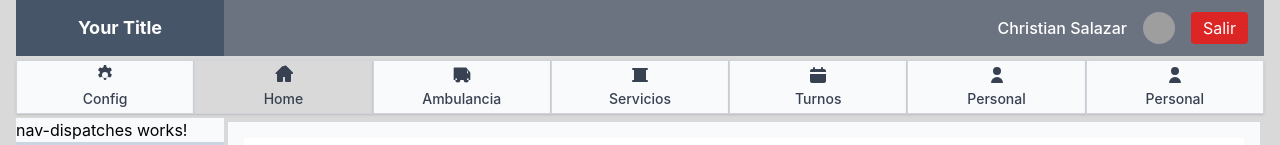
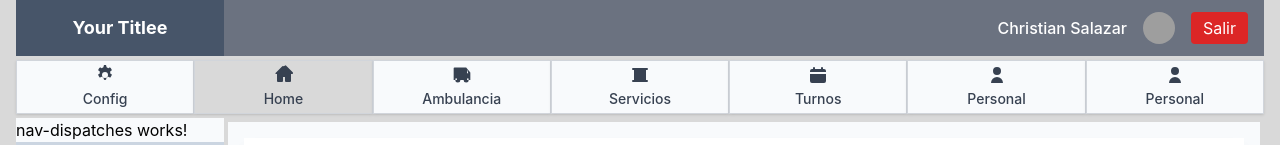
Before and after one commit to ChristianSalazar12/frontAmbuApi, an Angular app: page / in a window 1280 px wide. Shown: the top 145 px of the page. Built offline with nearby package versions, Linux system fonts and the light colour scheme; grey boxes are pictures that could not be loaded.

Commit message:
feat: add changes for merge

```diff
--- a/src/app/features/control/components/header/header.component.html
+++ b/src/app/features/control/components/header/header.component.html
@@ -3,7 +3,7 @@
   <h1
     class="text-white text-lg font-bold w-52 bg-slate-600 h-full flex items-center justify-center"
   >
-    Your Title
+    Your Titlee
   </h1>
 
   <!-- Usuario y Logout a la derecha -->
```
